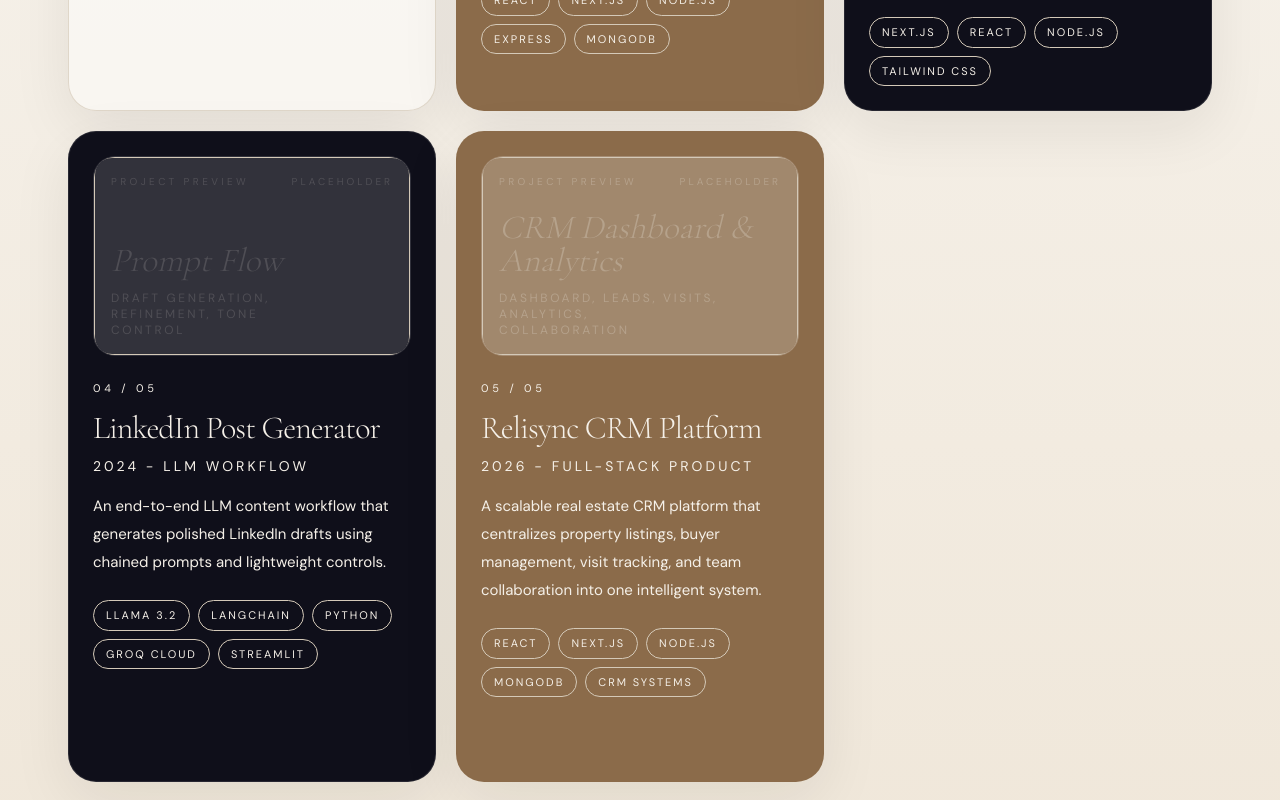
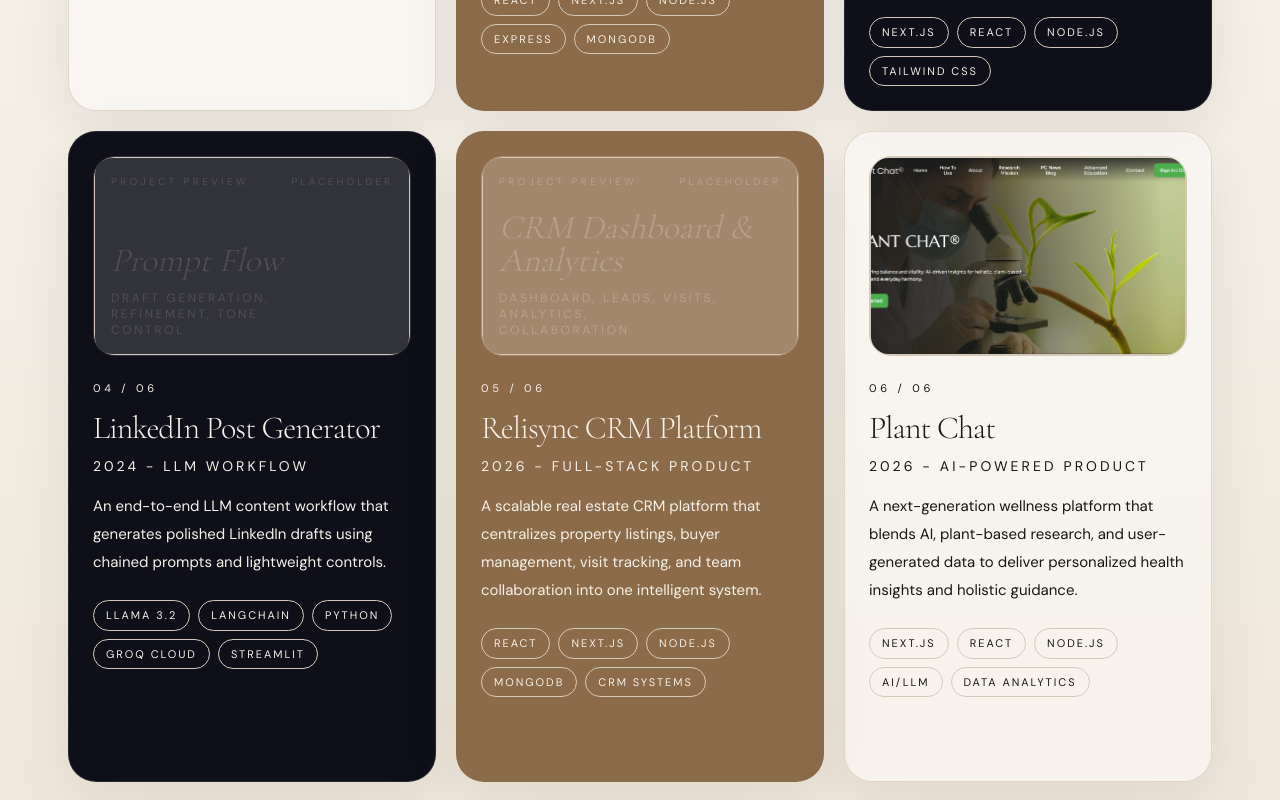
Before and after one commit to mittalsonal/SonalMittal-Portfolio, a Next.js app: page /projects in a window 1280 px wide. Shown: the part 1200-2000 px from the top of the page. Built offline with nearby package versions, Linux system fonts and the light colour scheme.

Commit message:
frontend

```diff
--- a/app/data/projects.ts
+++ b/app/data/projects.ts
@@ -88,22 +88,23 @@ export const projects: Project[] = [
 ];
 
 export const mockProjects: Project[] = [
-  // {
-  //   id: "insight-dashboard",
-  //   title: "Insight Dashboard",
-  //   year: "2026",
-  //   accent: "cream",
-  //   label: "Analytics concept",
-  //   tech: ["Next.js", "TypeScript", "Charts", "PostgreSQL"],
-  //   summary:
-  //     "A premium analytics workspace designed to turn business signals into clean, actionable decision flows.",
-  //   impact:
-  //     "Created a calmer reporting experience with role-based dashboards, modular widgets, and faster executive visibility.",
-  //   metric: "Executive-ready reporting",
-  //   imagePlaceholder: "Data Panels",
-  //   imageHint: "Filters, charts, KPI snapshots",
-  //   isMock: true
-  // },
+  {
+  id: "plant-chat-platform",
+  image: "/images/Project/plantchat.png",
+  title: "Plant Chat",
+  year: "2026",
+  accent: "cream",
+  label: "AI-powered product",
+  tech: ["Next.js", "React", "Node.js", "AI/LLM", "Data Analytics"],
+  summary:
+    "A next-generation wellness platform that blends AI, plant-based research, and user-generated data to deliver personalized health insights and holistic guidance.",
+  impact:
+    "Transformed traditional wellness exploration into an interactive, data-driven experience through AI recommendations, surveys, and continuous learning flows.",
+  metric: "Evidence-informed, AI-guided wellness ecosystem",
+  imagePlaceholder: "Wellness Journey Interface",
+  imageHint: "AI chat, surveys, insights, plant-based health",
+  link: "https://plantchat.com/"
+},
   // {
   //   id: "vision-commerce-assistant",
   //   title: "Vision Commerce Assistant",
```
Also changed, not shown: public/images/Project/plantchat.png (added).
